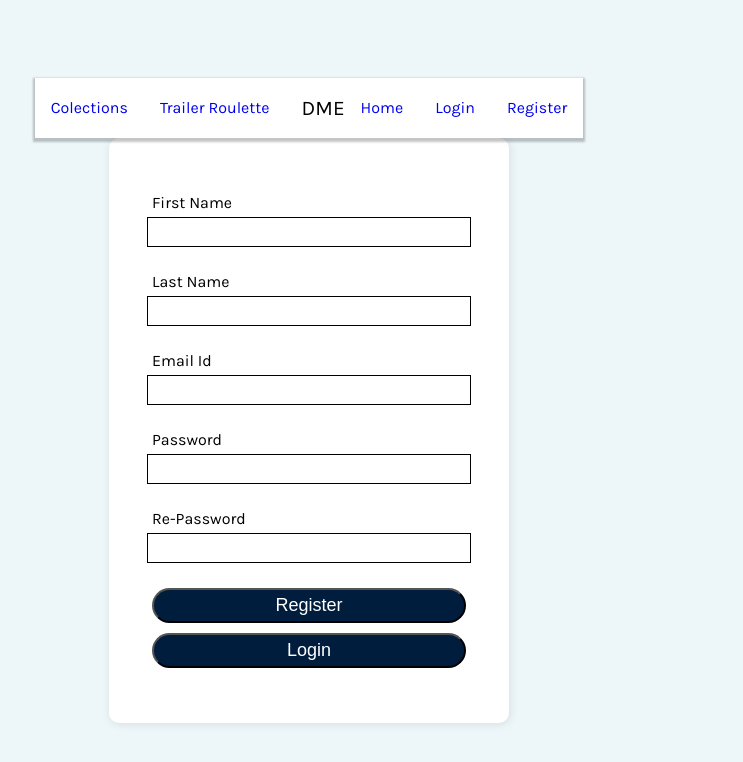
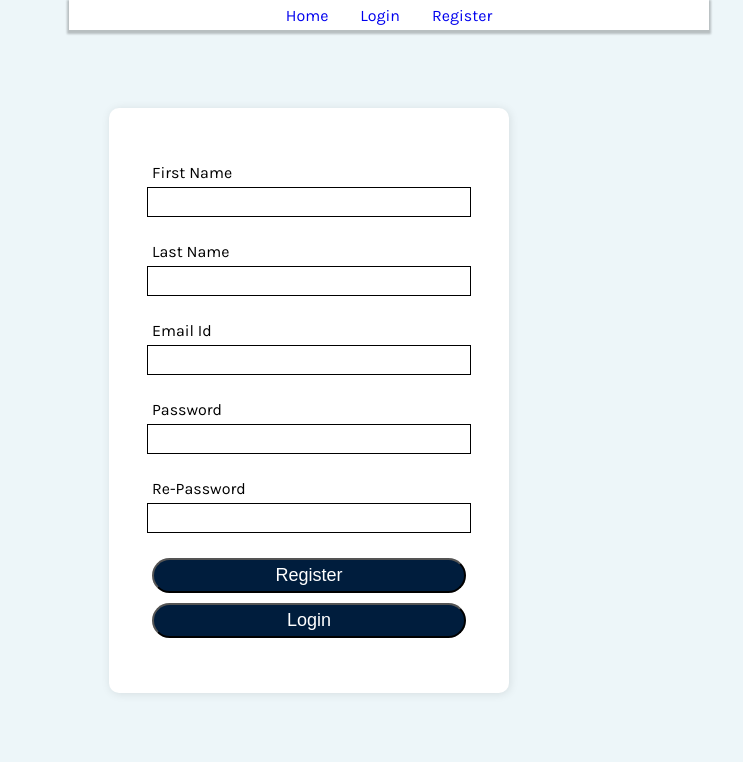
Before and after one commit to lav1510/Delight_My_Eyes, a React (Create React App) app: page /register in a window 1280 px wide. Shown: the top 762 px of the page, without its empty margins (331-1074 px from the left). Built offline with nearby package versions, Linux system fonts and the light colour scheme.

Commit message:
simplified and changed position for navbar

```diff
--- a/src/Component/Navbar.js
+++ b/src/Component/Navbar.js
@@ -3,44 +3,15 @@ import "../Styles/Navbar.css"
 export default function Navbar() {
     return (
       <nav className="navigation">
-        <button className="hamburger">
-          {/* icon from heroicons.com */}
-          <svg
-            xmlns="http://www.w3.org/2000/svg"
-            className="h-5 w-5"
-            viewBox="0 0 20 20"
-            fill="white"
-          >
-            <path
-              fillRule="evenodd"
-              d="M3 5a1 1 0 011-1h12a1 1 0 110 2H4a1 1 0 01-1-1zM3 10a1 1 0 011-1h12a1 1 0 110 2H4a1 1 0 01-1-1zM9 15a1 1 0 011-1h6a1 1 0 110 2h-6a1 1 0 01-1-1z"
-              clipRule="evenodd"
-            />
-          </svg>
-        </button>
+
+
+
 
         <div
           className="navigation-menu">
           <ul>
             <li>
-              <a href="/Colections">Colections</a>
-            </li>
-            <li>
-              <a href="/TrailerRoulette">Trailer Roulette</a>
-            </li>
-
-          </ul>
-        </div>
-
-        <a href="/" className="brand-name">
-          DME
-        </a>
-
-        <div
-          className="navigation-menu">
-          <ul>
-            <li>
-              <a href="/Home">Home</a>
+              <a href="/">Home</a>
             </li>
             <li>
               <a href="/Login">Login</a>
--- a/src/Styles/Navbar.css
+++ b/src/Styles/Navbar.css
@@ -1,10 +1,12 @@
 .navigation {
-    height: 60px;
-    width: 100%;
+    height: 30px;
+    width: 50%;
     display: flex;
     align-items: center;
-    position: relative;
-    padding: 0.5rem 0rem;
+    position: fixed;
+    top: 0;
+    left: 25rem;
+    padding: 0.1rem 0rem;
     background-color: #fff;
     color: black;
     box-shadow: 0 2px 2px 2px rgba(9, 9, 9, 0.23);
@@ -18,7 +20,7 @@
   margin-left: 1rem;
 }
 .navigation-menu {
-  margin-left: auto;
+  margin: auto;
 }
 
 .navigation-menu ul {
@@ -34,24 +36,3 @@
     display: block;
     width: 100%;
   }
-
-  .hamburger {
-
-    border: 0;
-    height: 40px;
-    width: 40px;
-    padding: 0.5rem;
-    border-radius: 50%;
-    background-color: #283b8b;
-    cursor: pointer;
-    transition: background-color 0.2s ease-in-out;
-
-    position: absolute;
-    top: 50%;
-    right: 25px;
-    transform: translateY(-50%);
-    display: none;
-  }
-  .hamburger:hover {
-    background-color: #2642af;
-  }
```
